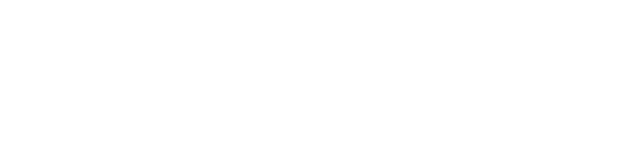
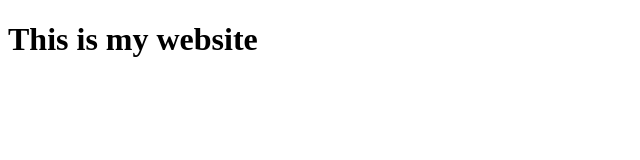
Before and after one commit to gstoneback/gstoneback.github.io, a plain HTML site: page index.html in a window 1280 px wide. Shown: the whole page, without its empty margins (0-640 px from the left). Drawn offline with Linux system fonts and the light colour scheme.

Commit message:
Update index.html

```diff
--- a/index.html
+++ b/index.html
@@ -2,8 +2,10 @@
 <html lang="en">
 <head>
   <meta charset="utf-8">
+  <title>gstoneback</title>
+  <link rel="stylesheet" href="css/style.css?v=0.1"
 </head>
 <body>
-<Test>
+  <h1>This is my website</h1>
 </body>
 </html>
```
